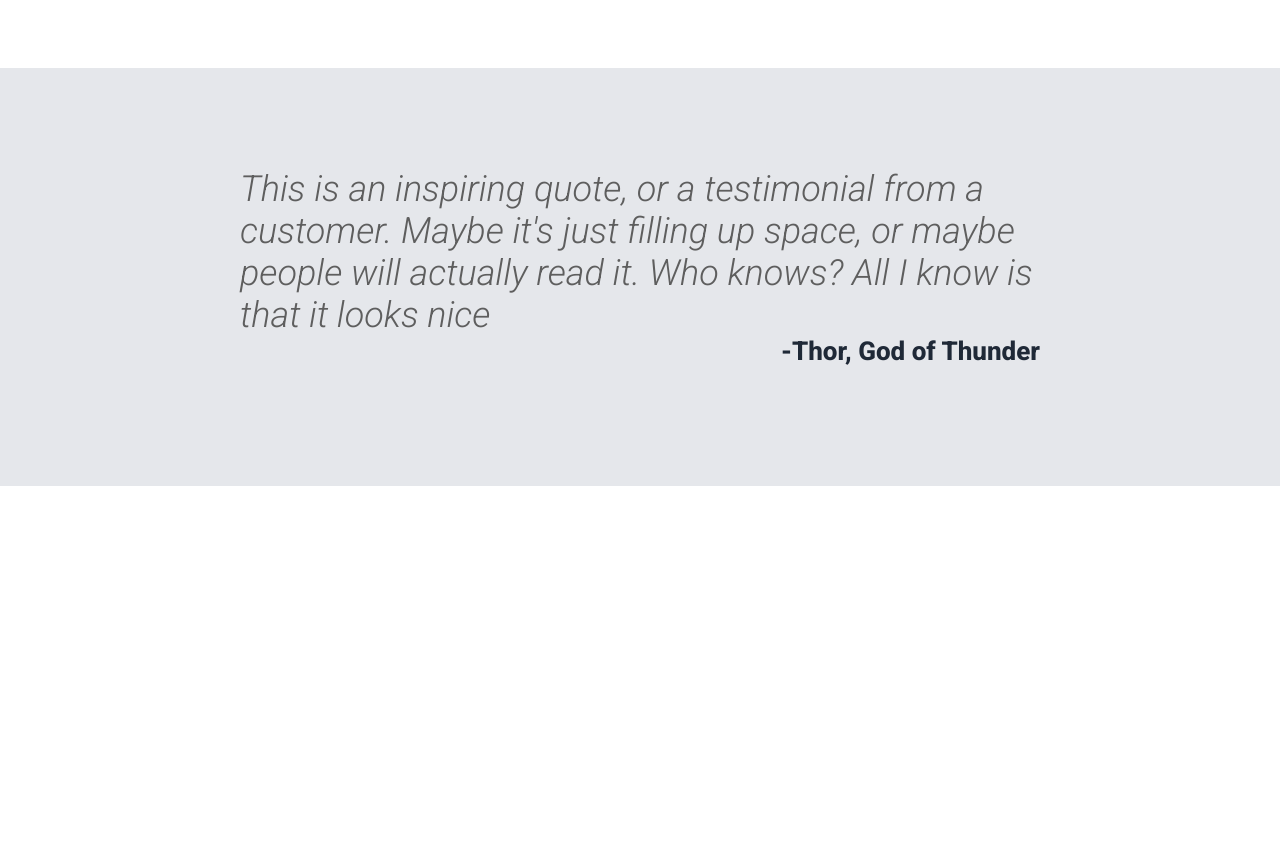
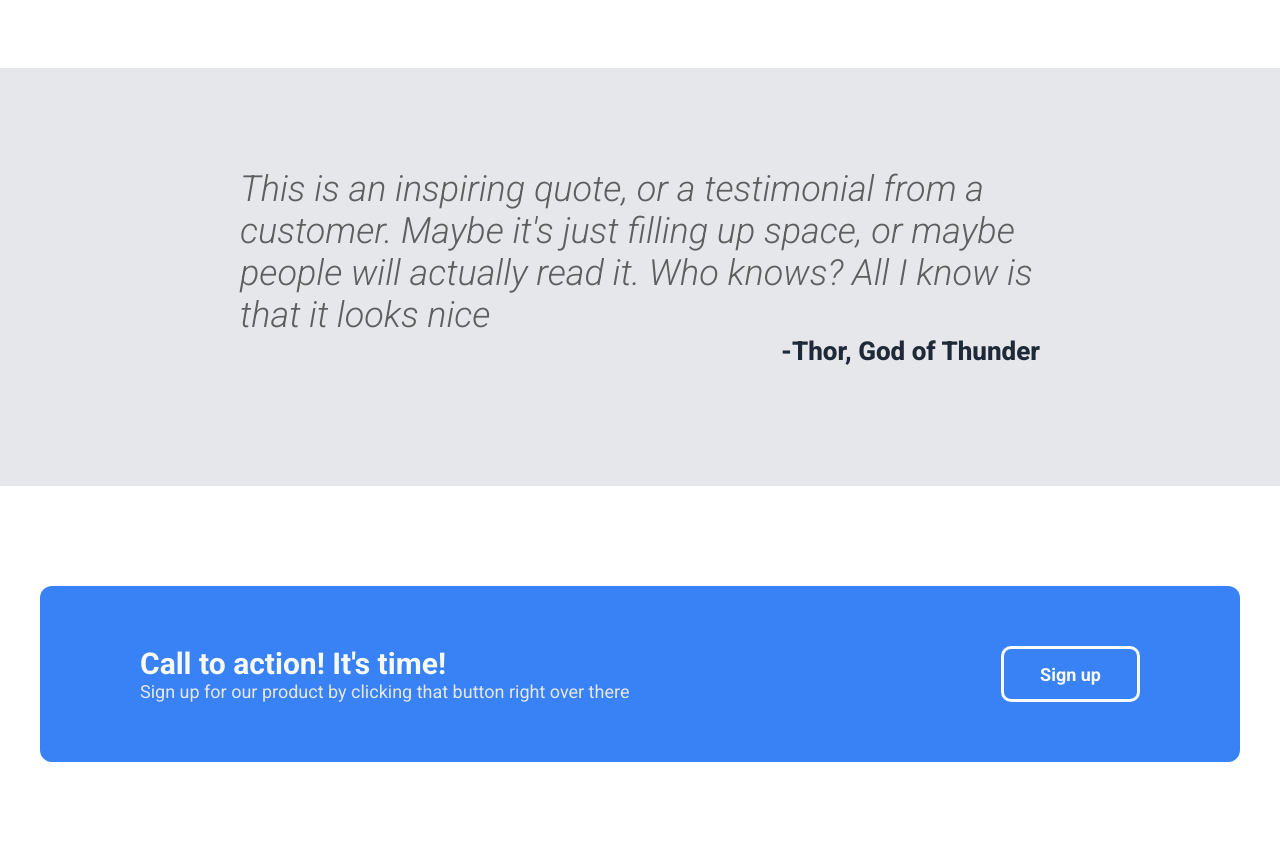
Before and after one commit to JakobKrizaj/landing-page, a plain HTML site: page index.html in a window 1280 px wide. Shown: the part 959-1821 px from the top of the page. Before the commit the page ends 1445 px from the top, so only its background shows below. Drawn offline with Linux system fonts and the light colour scheme.

Commit message:
Add a CTA

```diff
--- a/index.html
+++ b/index.html
@@ -56,6 +56,15 @@
             <p>-Thor, God of Thunder</p>
         </div>
     </div>
+    <div class="section3">
+        <div class="cta">
+            <div class="cta-text">
+                <h3>Call to action! It's time!</h3>
+                <p>Sign up for our product by clicking that button right over there</p>
+            </div>
+            <button type="button">Sign up</button>
+        </div>
+    </div>
 </body>
 
 </html>
--- a/styles.css
+++ b/styles.css
@@ -19,6 +19,10 @@ button {
     padding: 8px 36px;
     border: none;
     border-radius: 10px;
+}
+
+.cta button {
+    border: 3px solid #F9FAF8;
 }
 
 .logo {
@@ -144,3 +148,23 @@ h2 {
     display: flex;
     flex-direction: column;
 }
+
+.section3 {
+    display: flex;
+    justify-content: center;
+    padding: 100px 0;
+}
+
+.cta {
+    display: flex;
+    justify-content: space-between;
+    background-color: #3882F6;
+    border-radius: 12px;
+    width: 1200px;
+    padding: 60px 100px;
+}
+
+h3 {
+    color: #F9FAF8;
+    font-size: 30px;
+}
```
